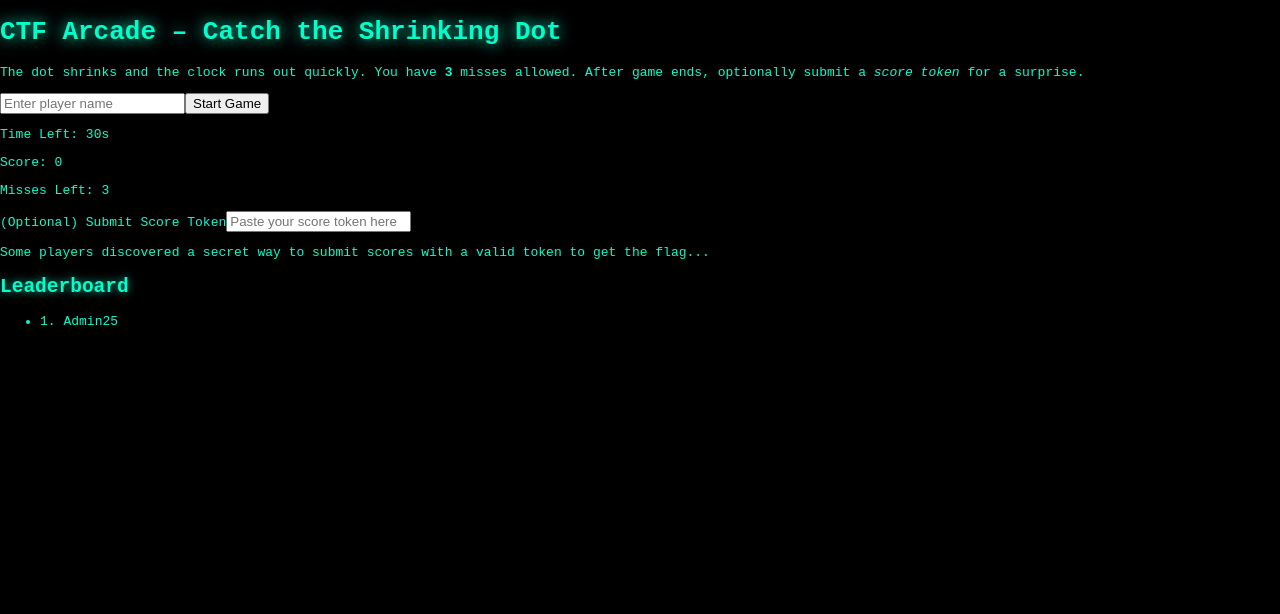
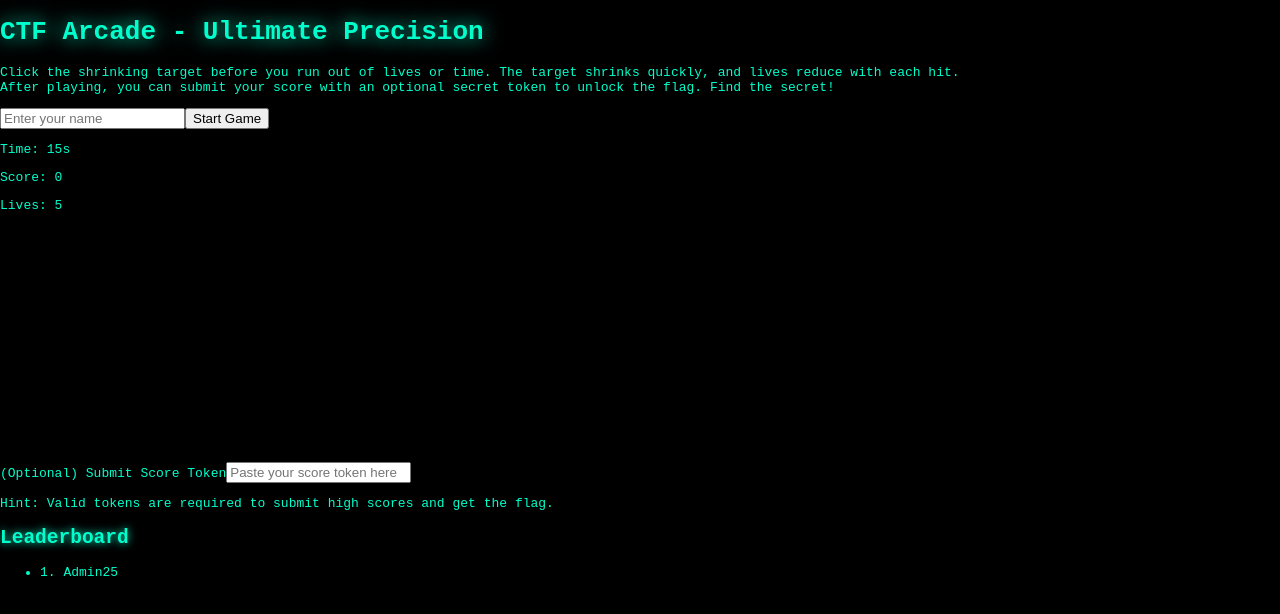
Before and after one commit to dennisabeechrist/ctf-6, a Next.js app: page / in a window 1280 px wide. Shown: the top 614 px of the page. Built offline with nearby package versions, Linux system fonts and the light colour scheme.

Commit message:
Update page.tsx

```diff
--- a/app/page.tsx
+++ b/app/page.tsx
@@ -5,21 +5,29 @@ import { useEffect, useState, useRef } from "react";
 type Entry = { user: string; score: number };
 type ApiResp = { leaderboard: Entry[]; message?: string; flag?: string };
 
-// Helper: Generate random int between min and max inclusive
-const randBetween = (min: number, max: number) =>
-  Math.floor(Math.random() * (max - min + 1)) + min;
+const GAME_SIZE = 320;
 
-export default function HardCtfArcade() {
+function randomPosition(targetSize: number) {
+  const padding = 10;
+  return {
+    left: Math.floor(Math.random() * (GAME_SIZE - targetSize - padding * 2)) + padding,
+    top: Math.floor(Math.random() * (GAME_SIZE - targetSize - padding * 2)) + padding,
+  };
+}
+
+export default function CtfArcadeFullOverhaul() {
   const [leaderboard, setLeaderboard] = useState<Entry[]>([]);
   const [score, setScore] = useState(0);
-  const [timeLeft, setTimeLeft] = useState(30); // total time or timer
-  const [dotSize, setDotSize] = useState(50);
+  const [timeLeft, setTimeLeft] = useState(15);
+  const [lives, setLives] = useState(5);
   const [gameActive, setGameActive] = useState(false);
+
+  const [targetSize, setTargetSize] = useState(60);
+  const [targetPos, setTargetPos] = useState(randomPosition(60));
+
+  const [user, setUser] = useState("");
+  const [message, setMessage] = useState("");
   const [flag, setFlag] = useState<string | null>(null);
-  const [message, setMessage] = useState("");
-  const [user, setUser] = useState("");
-  const [targetPos, setTargetPos] = useState({ top: 0, left: 0 });
-  const [lives, setLives] = useState(3); // limited misses allowed
   const [manualToken, setManualToken] = useState("");
 
   const timerRef = useRef<NodeJS.Timeout | null>(null);
@@ -44,7 +52,7 @@ export default function HardCtfArcade() {
       .then((res) => res.json())
       .then((data: ApiResp) => {
         setLeaderboard(data.leaderboard);
-        if(data.message) setMessage(data.message);
+        if (data.message) setMessage(data.message);
       });
   }
 
@@ -55,12 +63,12 @@ export default function HardCtfArcade() {
     }
     setMessage("");
     setScore(0);
-    setTimeLeft(30);
-    setLives(3);
-    setDotSize(50);
+    setLives(5);
+    setTimeLeft(15);
+    setTargetSize(60);
+    setTargetPos(randomPosition(60));
+    setFlag(null);
     setGameActive(true);
-    setFlag(null);
-    moveTarget();
   }
 
   function finishGame() {
@@ -69,39 +77,38 @@ export default function HardCtfArcade() {
   }
 
   function moveTarget() {
-    const gameSize = 320;
-    const padding = 10;
-    const left = randBetween(padding, gameSize - dotSize - padding);
-    const top = randBetween(padding, gameSize - dotSize - padding);
-    setTargetPos({ left, top });
-    // Shrink dot size slightly making next click harder (min 20)
-    setDotSize((size) => Math.max(20, size - 3));
+    setTargetPos(randomPosition(targetSize));
   }
 
-  function handleDotClick() {
+  function handleHit() {
     if (!gameActive) return;
-    setScore((s) => s + 1);
-    // Reward: Add 2 seconds to timer per hit, max 60s total
-    setTimeLeft((t) => Math.min(60, t + 2));
+
+    setScore((prev) => prev + 1);
     moveTarget();
+
+    // Increase difficulty: shrink target and reduce lives
+    setTargetSize((prev) => Math.max(25, prev - 2));
+    setLives((prev) => Math.max(0, prev - 1));
+
+    // If lives run out, end game immediately
+    if (lives <= 1) {
+      finishGame();
+    }
   }
 
   function handleMiss() {
     if (!gameActive) return;
-    setLives((l) => {
-      const newLives = l - 1;
-      if (newLives <= 0) {
-        finishGame();
-      }
-      return newLives;
-    });
+
+    setLives((prev) => Math.max(0, prev - 1));
+    if (lives <= 1) {
+      finishGame();
+    }
   }
 
   function submitScore(submittedScore: number, token: string) {
     const url = new URL("/api/scores", location.origin);
     url.searchParams.set("name", user);
     url.searchParams.set("score", String(submittedScore));
-
     if (token.trim().length > 0) {
       url.searchParams.set("token", token.trim());
     }
@@ -116,113 +123,118 @@ export default function HardCtfArcade() {
   }
 
   return (
-    <main className="min-h-screen bg-black px-6 py-8 text-[#00ffcc] font-mono flex flex-col items-center select-none">
-      <h1 className="text-5xl font-bold mb-6 text-center" style={{ textShadow: "0 0 15px #00ffcc" }}>
-        CTF Arcade – Catch the Shrinking Dot
+    <main className="min-h-screen bg-black flex flex-col items-center text-[#00ffcc] font-mono select-none p-6">
+      <h1 className="text-5xl font-bold mb-6 text-center" style={{ textShadow: "0 0 20px #00ffcc" }}>
+        CTF Arcade - Ultimate Precision
       </h1>
 
-      <p className="mb-6 max-w-xl text-center text-lg opacity-80">
-        The dot shrinks and the clock runs out quickly. You have <b>{lives}</b> misses allowed.
-        After game ends, optionally submit a <i>score token</i> for a surprise.
+      <p className="max-w-xl text-center opacity-80 text-lg mb-6">
+        Click the shrinking target before you run out of lives or time. The target shrinks quickly, and lives reduce with each hit.
+        <br />
+        After playing, you can submit your score with an optional secret token to unlock the flag. Find the secret!
       </p>
 
       <div className="mb-6 flex flex-col sm:flex-row gap-4 items-center">
         <input
           type="text"
-          placeholder="Enter player name"
+          placeholder="Enter your name"
           value={user}
           onChange={(e) => setUser(e.target.value)}
           disabled={gameActive}
-          className="p-2 rounded border border-[#00ffcc] bg-black text-[#00ffcc] w-60 text-lg sm:text-xl"
+          className="w-60 p-3 rounded border border-[#00ffcc] bg-black text-[#00ffcc] text-lg"
         />
         <button
+          className="px-8 py-3 font-bold border border-[#00ffcc] rounded hover:bg-[#00ffcc] hover:text-black transition-all"
           onClick={startGame}
           disabled={gameActive}
-          className="px-8 py-3 border border-[#00ffcc] rounded font-bold hover:bg-[#00ffcc] hover:text-black transition"
         >
           Start Game
         </button>
       </div>
 
       <div
-        className="relative w-80 h-80 bg-gradient-to-br from-[#002622] to-[#001815] rounded-md border border-[#00ffcc] mb-6 shadow-[0_0_40px_#00ffccaa]"
+        className="relative rounded-lg border border-[#00ffcc] bg-gradient-to-br from-[#001f1f] to-[#001012] shadow-[0_0_40px_#00ffccaa]"
+        style={{ width: GAME_SIZE, height: GAME_SIZE, cursor: gameActive ? "pointer" : "default" }}
         onClick={handleMiss}
       >
         {gameActive && (
           <div
-            onClick={(e) => {
+            onClick={e => {
               e.stopPropagation();
-              handleDotClick();
+              handleHit();
             }}
-            title="Catch me!"
             style={{
               position: "absolute",
               top: targetPos.top,
               left: targetPos.left,
-              width: `${dotSize}px`,
-              height: `${dotSize}px`,
+              width: targetSize,
+              height: targetSize,
               borderRadius: "50%",
               background:
-                "radial-gradient(circle, #00ffcc 60%, #004f4f 100%)",
-              boxShadow: "0 0 30px #00ffcccc, 0 0 10px #00ffccaa",
+                "radial-gradient(circle at 50% 50%, #00ffcc 70%, #004f4f 100%)",
+              boxShadow: "0 0 35px #00ffcccc",
+              border: "3px solid #00ffcc",
+              transition: "top 0.2s ease, left 0.2s ease, width 0.2s ease, height 0.2s ease",
               cursor: "pointer",
-              transition: "top 0.15s ease, left 0.15s ease, width 0.15s ease, height 0.15s ease",
-              border: "2px solid #00ffcc",
             }}
+            title="Catch me!"
           />
         )}
+
         <div className="absolute bottom-3 left-3 text-lg font-bold opacity-90">
-          <p>Time Left: <span className="text-white">{timeLeft}s</span></p>
-          <p>Score: <span className="text-white">{score}</span></p>
-          <p>Misses Left: <span className="text-white">{lives}</span></p>
+          <p>
+            Time: <span className="text-white">{timeLeft}s</span>
+          </p>
+          <p>
+            Score: <span className="text-white">{score}</span>
+          </p>
+          <p>
+            Lives: <span className="text-white">{lives}</span>
+          </p>
         </div>
       </div>
 
       {flag && (
-        <div className="max-w-xl w-full p-6 border border-[#00ffcc] rounded shadow-lg bg-black text-center mb-6">
-          <h2 className="text-2xl font-semibold mb-3 text-[#00ffcc]">🎉 FLAG 🎉</h2>
+        <section className="mt-6 max-w-xl w-full p-6 border border-[#00ffcc] rounded bg-black text-center shadow-lg text-[#00ffcc]">
+          <h2 className="text-2xl font-bold mb-3">🎉 FLAG 🎉</h2>
           <code className="break-words text-lg">{flag}</code>
-        </div>
+        </section>
       )}
 
-      {/*
-        Manual score token input for intended exploit
-      */}
-      <div className="max-w-xl w-full mb-8">
-        <label className="block mb-1 font-semibold text-xl" htmlFor="score-token">
+      <section className="mt-6 max-w-xl w-full mb-10">
+        <label className="block mb-2 font-semibold text-lg" htmlFor="tokenInput">
           (Optional) Submit Score Token
         </label>
         <input
-          id="score-token"
+          id="tokenInput"
           type="text"
           placeholder="Paste your score token here"
           value={manualToken}
           onChange={(e) => setManualToken(e.target.value)}
           disabled={gameActive}
-          className="w-full p-3 rounded border border-[#00ffcc] bg-black text-[#00ffcc] text-lg placeholder:text-[#00ffcc99]"
+          className="w-full p-3 rounded border border-[#00ffcc] bg-black text-[#00ffcc] text-lg placeholder:text-[#00ffccaa]"
         />
         <p className="mt-1 text-sm opacity-60">
-          Some players discovered a secret way to submit scores with a valid token to get the flag...
+          Hint: Valid tokens are required to submit high scores and get the flag.
         </p>
-      </div>
+      </section>
 
       <section className="max-w-xl w-full">
-        <h2 className="text-2xl font-bold mb-3 text-[#00ffcc] text-shadow-md">Leaderboard</h2>
-        <ul className="divide-y divide-[#00ffcc44]">
+        <h2 className="text-2xl font-bold mb-3" style={{ textShadow: "0 0 8px #00ffcc" }}>
+          Leaderboard
+        </h2>
+        <ul>
           {leaderboard.map((e, i) => (
-            <li key={i} className="flex justify-between text-lg py-1 font-semibold">
+            <li
+              key={i}
+              className="flex justify-between border-b border-[#00ffcc44] py-1 font-semibold text-lg"
+            >
               <span>{i + 1}. {e.user}</span>
               <span>{e.score}</span>
             </li>
           ))}
         </ul>
       </section>
-
-      <style>{`
-        .text-shadow-md {
-          text-shadow: 0 0 8px #00ffccbb;
-        }
-      `}</style>
     </main>
   );
 }
```
